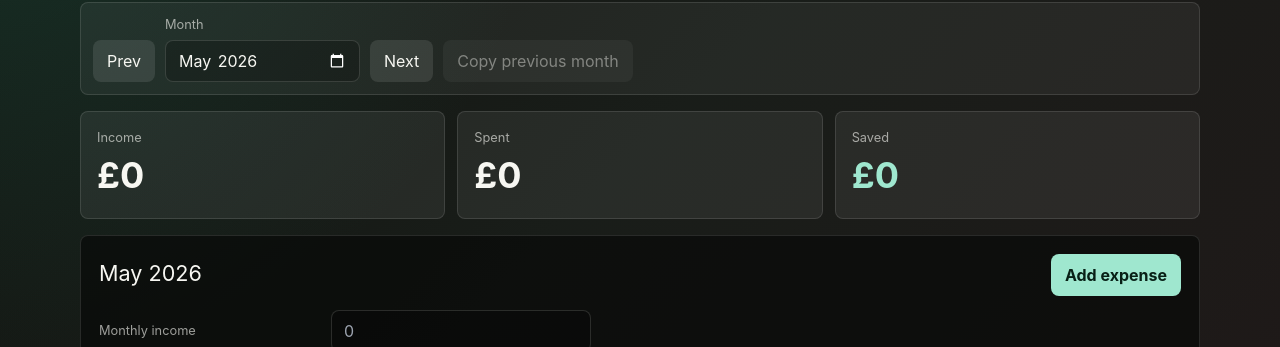
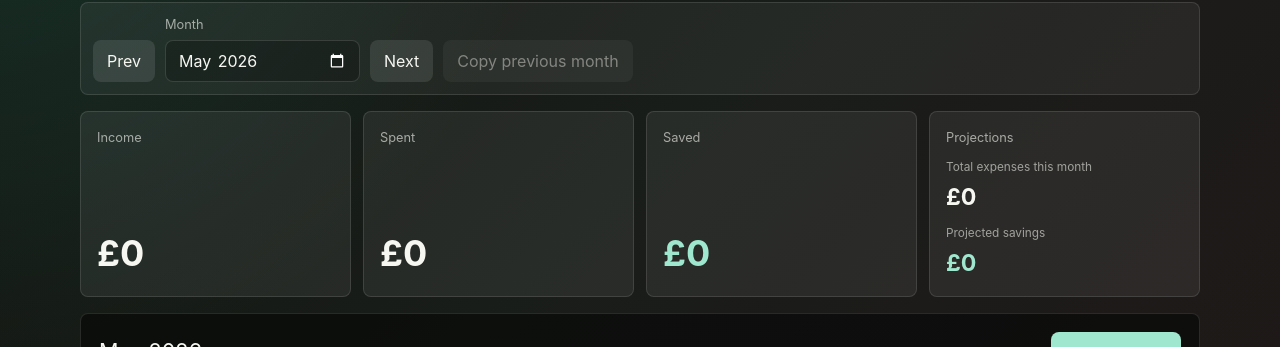
Before and after one commit to oakapollo/YouInc, a Next.js app: page /savings in a window 1280 px wide. Shown: the part 169-516 px from the top of the page. Built offline with nearby package versions, Linux system fonts and the light colour scheme; no server answers; the database is empty; sample sign-in values are in the browser's storage.

Commit message:
savings 0.3

```diff
--- a/app/savings/page.tsx
+++ b/app/savings/page.tsx
@@ -152,10 +152,13 @@ export default function SavingsPage() {
   const previousMonth = store.months[previousMonthKey];
 
   const summary = useMemo(() => {
+    const totalBudget = monthData.expenses.reduce((sum, expense) => sum + expense.budget, 0);
     const totalSpent = monthData.expenses.reduce((sum, expense) => sum + expense.spent, 0);
     return {
+      totalBudget,
       totalSpent,
       saved: monthData.income - totalSpent,
+      projectedSavings: monthData.income - totalBudget,
     };
   }, [monthData]);
 
@@ -305,6 +308,21 @@ export default function SavingsPage() {
           <span>Saved</span>
           <strong className={summary.saved >= 0 ? styles.positive : styles.negative}>{money.format(summary.saved)}</strong>
         </div>
+        <div className={[styles.summaryTile, styles.projectionTile].join(" ")}>
+          <span>Projections</span>
+          <div className={styles.projectionRows}>
+            <div>
+              <small>Total expenses this month</small>
+              <strong>{money.format(summary.totalBudget)}</strong>
+            </div>
+            <div>
+              <small>Projected savings</small>
+              <strong className={summary.projectedSavings >= 0 ? styles.positive : styles.negative}>
+                {money.format(summary.projectedSavings)}
+              </strong>
+            </div>
+          </div>
+        </div>
       </section>
 
       <section className={styles.panel}>
--- a/app/savings/savings.module.css
+++ b/app/savings/savings.module.css
@@ -136,7 +136,7 @@
 
 .summaryGrid {
   display: grid;
-  grid-template-columns: repeat(3, minmax(0, 1fr));
+  grid-template-columns: repeat(4, minmax(0, 1fr));
   gap: 12px;
   margin-bottom: 16px;
 }
@@ -153,6 +153,29 @@
 
 .summaryTile strong {
   font-size: clamp(1.45rem, 3vw, 2.25rem);
+}
+
+.projectionTile {
+  gap: 12px;
+}
+
+.projectionRows {
+  display: grid;
+  gap: 10px;
+}
+
+.projectionRows div {
+  display: grid;
+  gap: 3px;
+}
+
+.projectionRows small {
+  color: rgba(247, 247, 242, 0.58);
+  font-size: 0.74rem;
+}
+
+.projectionRows strong {
+  font-size: clamp(1.1rem, 2vw, 1.45rem);
 }
 
 .positive {
```
